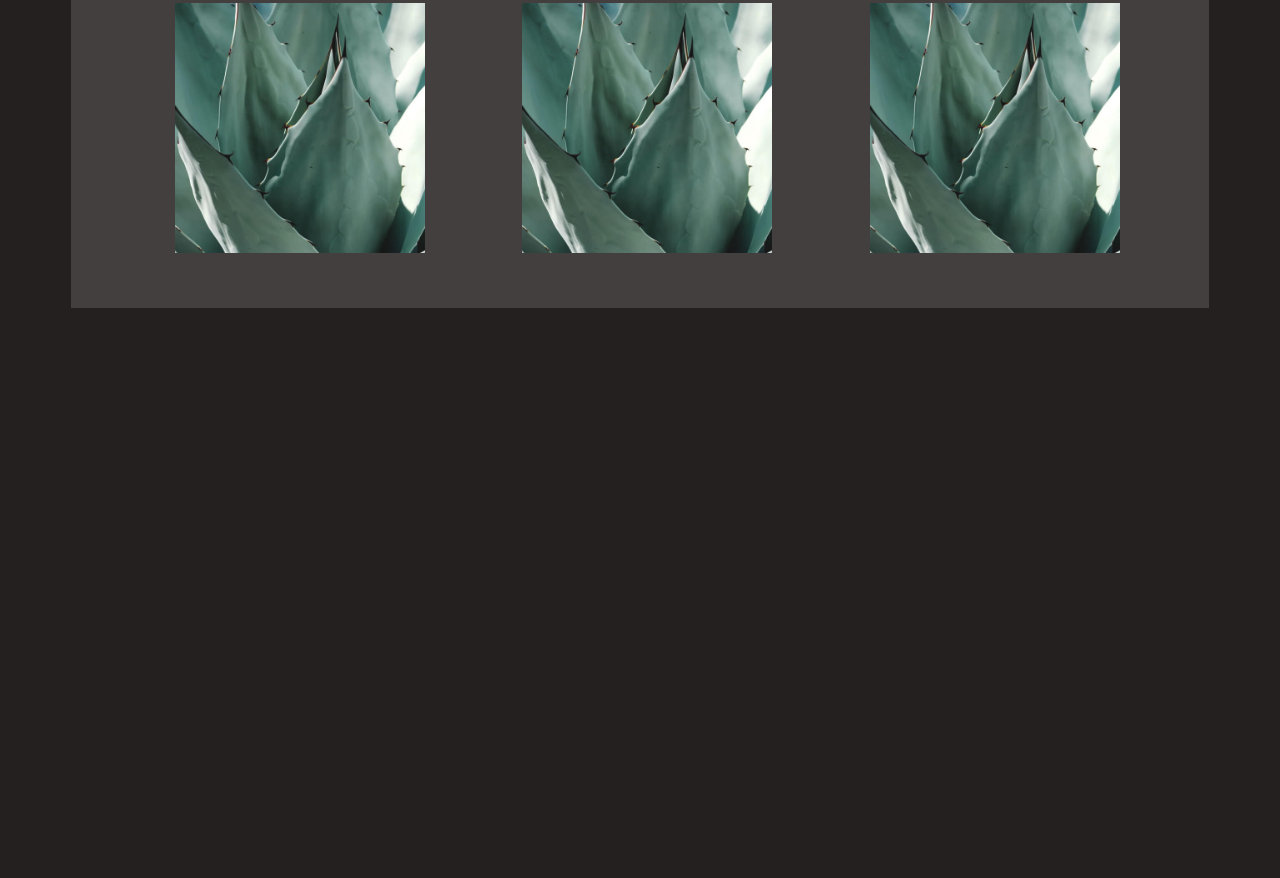
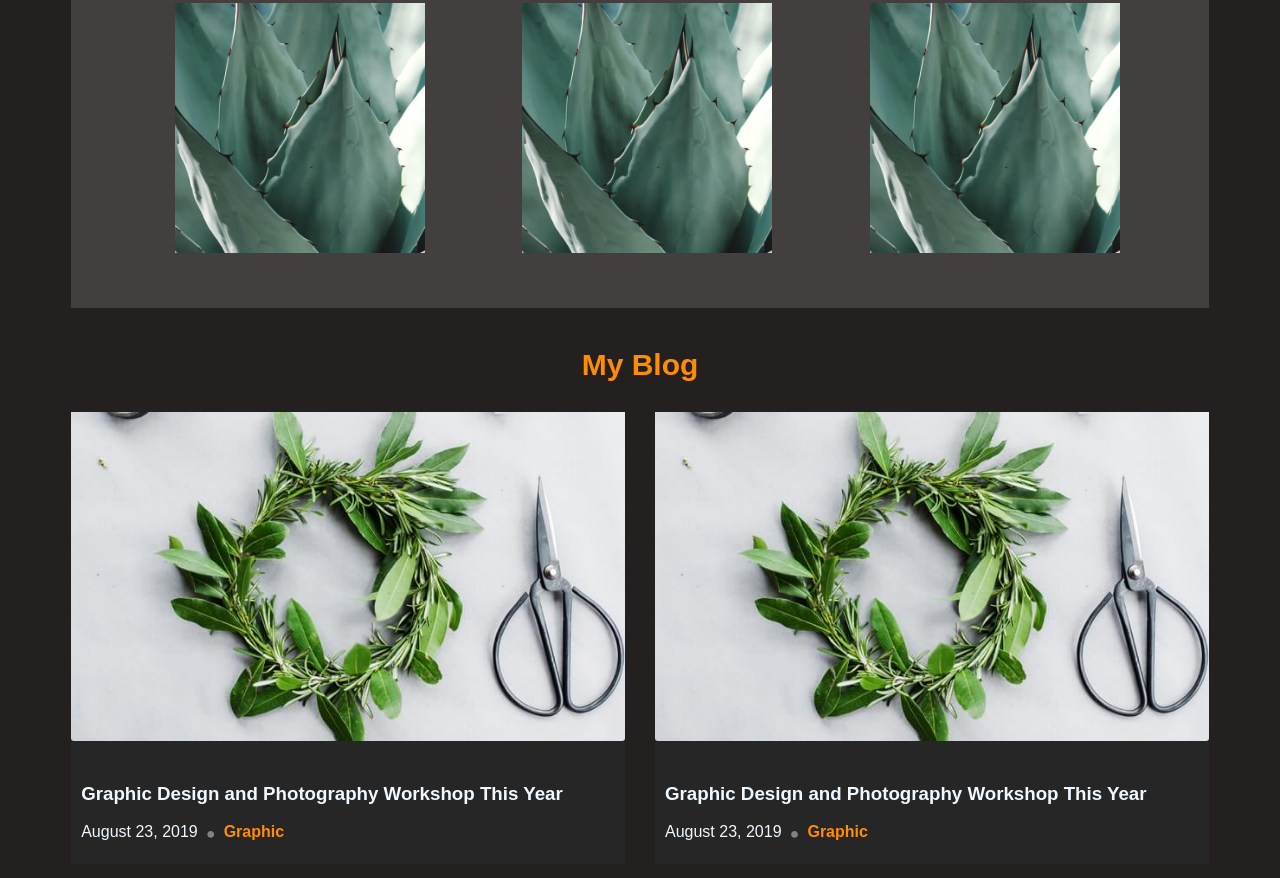
Before and after one commit to phamphanbang/Copy-a-web-design, a plain HTML site: page index.html in a window 1280 px wide. Shown: the part 2220-3098 px from the top of the page. Before the commit the page ends 2568 px from the top, so only its background shows below. Drawn offline with Linux system fonts and the light colour scheme.

Commit message:
Add Blog and fix portfolio overlay

```diff
--- a/index.html
+++ b/index.html
@@ -6,6 +6,7 @@
     <meta charset="utf-8">
     <meta name="viewport" content="width=device-width,intial-scale=1,shrink-to-fit=no">
     <link rel="stylesheet" href="./style.css">
+    <link rel="stylesheet" href="https://use.fontawesome.com/releases/v5.9.0/css/all.css">
 </head>
 
 <body>
@@ -116,7 +117,7 @@
                 <h3>My Portfolio</h3>
             </div>
             <ul class="menu">
-                <li class="menu-item"><a href="#">See all</a></li>
+                <li class="menu-item active"><a href="#">See all</a></li>
                 <li class="menu-item"><a href="#">House Plant</a></li>
                 <li class="menu-item"><a href="#">Flower</a></li>
                 <li class="menu-item"><a href="#">Photography</a></li>
@@ -161,6 +162,37 @@
             </div>
         </div>
     </div>
+    <!--portfolio end-->
+    <!--Blog begin-->
+    <div class="container blog-background">
+        <div class="section-tiltle">
+            <h3>My Blog</h3>
+        </div>
+        <div class="blog-box">
+            <div class="blog left">
+                <div class="blog-img"><img src="./blog1.jpg" alt=""></div>
+                <div class="blog-tiltle">
+                    <h3><a href="#">Graphic Design and Photography Workshop This Year</a></h3>
+
+                <div class="blog-date">August 23, 2019
+                    <i class="fas fa-circle"></i>
+                    <a href="#"><span>Graphic</span></a>
+                </div>
+                </div>
+            </div>
+            <div class="blog right">
+                <div class="blog-img"><img src="./blog1.jpg" alt=""></div>
+                <div class="blog-tiltle">
+                    <h3><a href="#">Graphic Design and Photography Workshop This Year</a></h3>
+
+                <div class="blog-date">August 23, 2019
+                    <i class="fas fa-circle"></i>
+                    <a href="#"><span>Graphic</span></a>
+                </div>
+                </div>
+            </div>
+        </div>
+    </div>
 </body>
 
 </html>
--- a/style.css
+++ b/style.css
@@ -295,6 +295,14 @@ a {
     color: aliceblue;
 }
 
+.menu .menu-item:hover a {
+    color: #ff8c05;
+}
+
+.menu .active a {
+    color: #ff8c05;
+}
+
 .portfolio {
     display: flex;
     flex-wrap: wrap;
@@ -321,8 +329,91 @@ a {
     position: absolute;
     opacity: 0;
     transition: all 0.5s;
+    display: flex;
+    flex-direction: column;
+    justify-content: flex-end;
+}
+
+.portfolio-item .overlay span {
+    margin-bottom: 30px;
+    margin-top: 5px;
+    margin-left: 25px;
+
+}
+
+.portfolio-item .overlay h4 {
+    margin: 5px 25px;
 }
 
 .portfolio-item:hover .overlay {
     opacity: 1;
 }
+
+/*portfolio end*/
+/*blog*/
+
+.blog-background {
+    height: 100%;
+    background-color:  rgb(36, 32, 32);
+    padding: 0px 0px;
+}
+
+.blog-box {
+    display: flex;
+}
+
+.blog {
+    padding: 0px 15px;
+
+}
+
+.left {
+    padding-left: 0px;
+}
+
+.right {
+    padding-right: 0px;
+}
+
+.blog .blog-img {
+    overflow: hidden;
+
+}
+
+.blog .blog-img img {
+    width: 100%;
+    height: auto;
+    vertical-align: middle;
+    border-bottom-left-radius: 3px;
+    border-bottom-right-radius : 3px;
+    transition: all 0.5s;
+}
+
+.blog-tiltle {
+    background-color: #262626;
+    padding: 23px 10px;
+}
+
+.blog-tiltle h3 a {
+    color: aliceblue;
+}
+
+.blog-date a {
+    color: #ff8c05;
+    font-weight: 600;
+}
+
+.blog-tiltle a:hover {
+    color: #ff8c05;
+}
+
+.blog:hover .blog-img img {
+    transform: scale(1.04);
+}
+
+.blog-date .fas {
+    margin: 0px 5px;
+    font-weight: 900;
+    font-size: 7px;
+    color: #868181;
+}
```
Also changed, not shown: blog1.jpg (added). Lines whose indentation alone changed are shown as unchanged.
